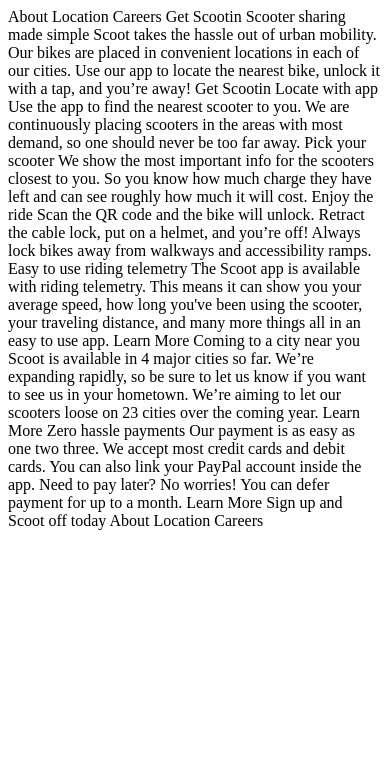
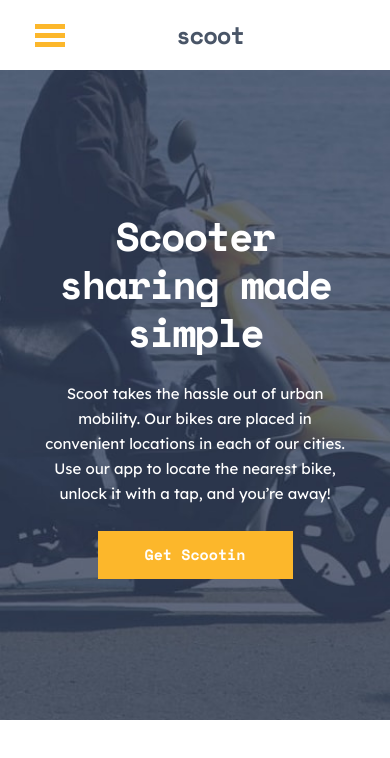
Before and after one commit to dyegohrq/scoot-multi-page-website, a plain HTML site: page index.html in a window 390 px wide. Drawn offline with nearby package versions, Linux system fonts and the light colour scheme.

Commit message:
mobile header

```diff
--- a/index.html
+++ b/index.html
@@ -11,23 +11,56 @@
   <title>Frontend Mentor | Scoot</title>
 </head>
 <body>
+  <header class="header" id="header">
+    <button type="submit" class="button_header" id="button_header">
+      <div class="burgue">
+        <div id="bar1" class="bar"></div>
+        <div id="bar2" class="bar"></div>
+        <div id="bar3" class="bar"></div>
+      </div>
+    </button>
+    <div class="logo">
+      <a href="#">
+        <h4>scoot</h4>
+      </a>
+    </div>
+    <div class="navbar" id="navbar">
+      <div class="nav-menu">
+        <nav class="nav" id="nav">
+          <ul class="nav_list">
+            <li>
+              <a href="#">About</a>
+            </li>
+            <li>
+              <a href="#">Location</a>
+            </li>
+            <li>
+              <a href="#">Careers</a>
+            </li>
+          </ul>
+        </nav>
+        <div class="button_header_menu">
+          <a href="#" class="btn">Get Scootin</a>
+        </div>
+      </div>
+    </div>
+  </header>
+  <main class="main" id="main">
+    <div class="main-header">
+      <div class="main-container">
+        <h1>Scooter sharing made simple</h1>
+        <p>
+          Scoot takes the hassle out of urban mobility. Our bikes are placed in convenient
+          locations in each of our cities. Use our app to locate the nearest bike, unlock
+          it with a tap, and you’re away!
+        </p>
+        <a href="" class="btn">Get Scootin</a>
+      </div>
+    </div>
+  </main>
 
-  About
-  Location
-  Careers
-
-  Get Scootin
-
-
-
-  Scooter sharing made simple
-
-  Scoot takes the hassle out of urban mobility. Our bikes are placed in convenient
-  locations in each of our cities. Use our app to locate the nearest bike, unlock
-  it with a tap, and you’re away!
-
-  Get Scootin
-
+  <script src="js/script.js"></script>
+  <!--
 
 
   Locate with app
@@ -79,7 +112,7 @@
 
   About
   Location
-  Careers
+  Careers -->
 
 </body>
 </html>
--- /dev/null
+++ b/js/script.js
@@ -0,0 +1,9 @@
+const buttonHeader = document.getElementById('button_header');
+const navbar = document.getElementById('navbar')
+
+buttonHeader.addEventListener('click', (e) => {
+    e.preventDefault();
+
+    buttonHeader.classList.toggle('open')
+    navbar.classList.toggle('active')
+})
--- a/style/css.css
+++ b/style/css.css
@@ -8,9 +8,246 @@
     --light-grey: rgb(229, 236, 244);
     --snow: rgb(242, 245, 249);
     --light-yellow: rgb(255, 244, 223);
+    --white: #fff;
 
     /* Typography */
 
     --font-lexend: "Lexend Deca", sans-serif;
     --font-space: "Space Mono", monospace;
+
+    /* Transition */
+    --transition: all 0.5s ease-in-out;
+
+    /* Padding */
+    --padding-mobile: 35px;
+    --padding-tablet: 45px;
+    --padding-descktop: 55px;
+
+    /* Breaking pointer */
+    --descktop: 1024;
 }
+
+*{
+    margin: 0;
+    padding: 0;
+    box-sizing: border-box;
+}
+
+body,
+html {
+    width: 100vw;
+    height: 100vh;
+    font-family: var(--font-lexend);
+    font-weight: 400;
+    font-size: 15px;
+    line-height: 25px;
+    overflow-x: hidden;
+}
+
+/* h1 {
+    font-size: 56px;
+    line-height: 56px;
+    letter-spacing: -2.5px;
+    font-weight: bold;
+    font-family: var(--font-space);
+}
+
+h2 {
+    font-size: 48px;
+    line-height: 48px;
+    letter-spacing: 2.14px;
+    font-weight: bold;
+    font-family: var(--font-space);
+}
+
+h3 {
+    font-size: 40px;
+    line-height: 48px;
+    letter-spacing: -1.79px;
+    font-weight: bold;
+    font-family: var(--font-space);
+}
+
+h4 {
+    font-size: 24px;
+    line-height: 28px;
+    letter-spacing: -1.07px;
+    font-weight: bold;
+    font-family: var(--font-space);
+} */
+
+p {
+
+}
+
+a {
+    text-decoration: none;
+}
+
+li {
+    list-style: none;
+}
+
+.btn {
+    display: flex;
+    width: 195px;
+    height: 48px;
+    background-color: var(--yellow);
+    color: var(--white);
+    align-items: center;
+    justify-content: center;
+    transition: var(--transition);
+    font-family: var(--font-space);
+    font-weight: bold;
+}
+
+.btn:hover {
+    background-color: transparent;
+    color: var(--yellow);
+    border: 1px solid var(--yellow);
+}
+
+/* Header */
+
+#header {
+    display: flex;
+    align-items: center;
+    justify-content: space-around;
+    height: 70px;
+    padding: 0 var(--padding-mobile);
+    position: relative;
+}
+
+/* Header button */
+
+.header #button_header {
+    height: 100%;
+    background: transparent;
+    border: none;
+}
+
+.button_header,
+.bar {
+    position: relative;
+}
+
+.header .button_header .burgue {
+    display: flex;
+    flex-direction: column;
+    justify-content: center;
+    gap: 4px;
+    width: 30px;
+    height: 32px;
+}
+
+.header .button_header .burgue .bar{
+    width: 100%;
+    height: 5px;
+    background-color: var(--yellow);
+}
+
+.header .open .burgue #bar1 {
+    transform: rotate(45deg) translate(6px, 6px);
+}
+
+.header .open .burgue #bar2 {
+    background: transparent;
+}
+
+.header .open .burgue #bar3 {
+    transform: rotate(-45deg) translate(7px, -6px);
+}
+
+/* Header logo */
+
+.header .logo {
+    display: flex;
+    width: 100%;
+    height: 100%;
+    align-items: center;
+    justify-content: center;
+}
+
+.header .logo a {
+    color: var(--dark-navy);
+    font-size: 24px;
+    line-height: 28px;
+    letter-spacing: -1.07px;
+    font-weight: bold;
+    font-family: var(--font-space);
+}
+
+/* Header navbar */
+.header .navbar {
+    position: absolute;
+    top: 70px;
+    left: 0;
+    background: rgba(0, 0, 0, 0.651);
+    width: 100%;
+    height: 0;
+    visibility: hidden;
+    overflow: auto;
+    transition: var(--transition);
+}
+
+.header .navbar .nav-menu {
+    background: var(--dark-navy);
+    width: 70%;
+    height: 100%;
+    padding: 35px;
+    display: flex;
+    flex-direction: column;
+    justify-content: space-between;
+}
+
+.header .navbar .nav-menu .nav .nav_list {
+    display: flex;
+    flex-direction: column;
+    gap: 20px;
+}
+
+.header .navbar .nav-menu .nav .nav_list a {
+    font-size: 1.2em;
+    color: var(--light-grey);
+    font-family: var(--font-space);
+    font-weight: 400;
+}
+
+.header .active {
+    height: 100vh;
+    visibility: visible;
+}
+
+/* Main */
+
+
+/* Main-header */
+
+.main .main-header {
+    padding: 0 var(--padding-mobile);
+    background: url(../assets/images/home-hero-mobile.jpg) no-repeat top / cover;
+    width: 100%;
+    max-height: 650px;
+    aspect-ratio: 375 / 650;
+}
+
+.main .main-header .main-container {
+    width: 314px;
+    height: 100%;
+    display: flex;
+    flex-direction: column;
+    align-items: center;
+    justify-content: center;
+    text-align: center;
+    gap: 25px;
+    color: var(--white);
+    margin: auto;
+}
+
+.main .main-header .main-container h1{
+    font-size: 40px;
+    line-height: 48px;
+    letter-spacing: -1.79px;
+    font-weight: bold;
+    font-family: var(--font-space);
+}
```
